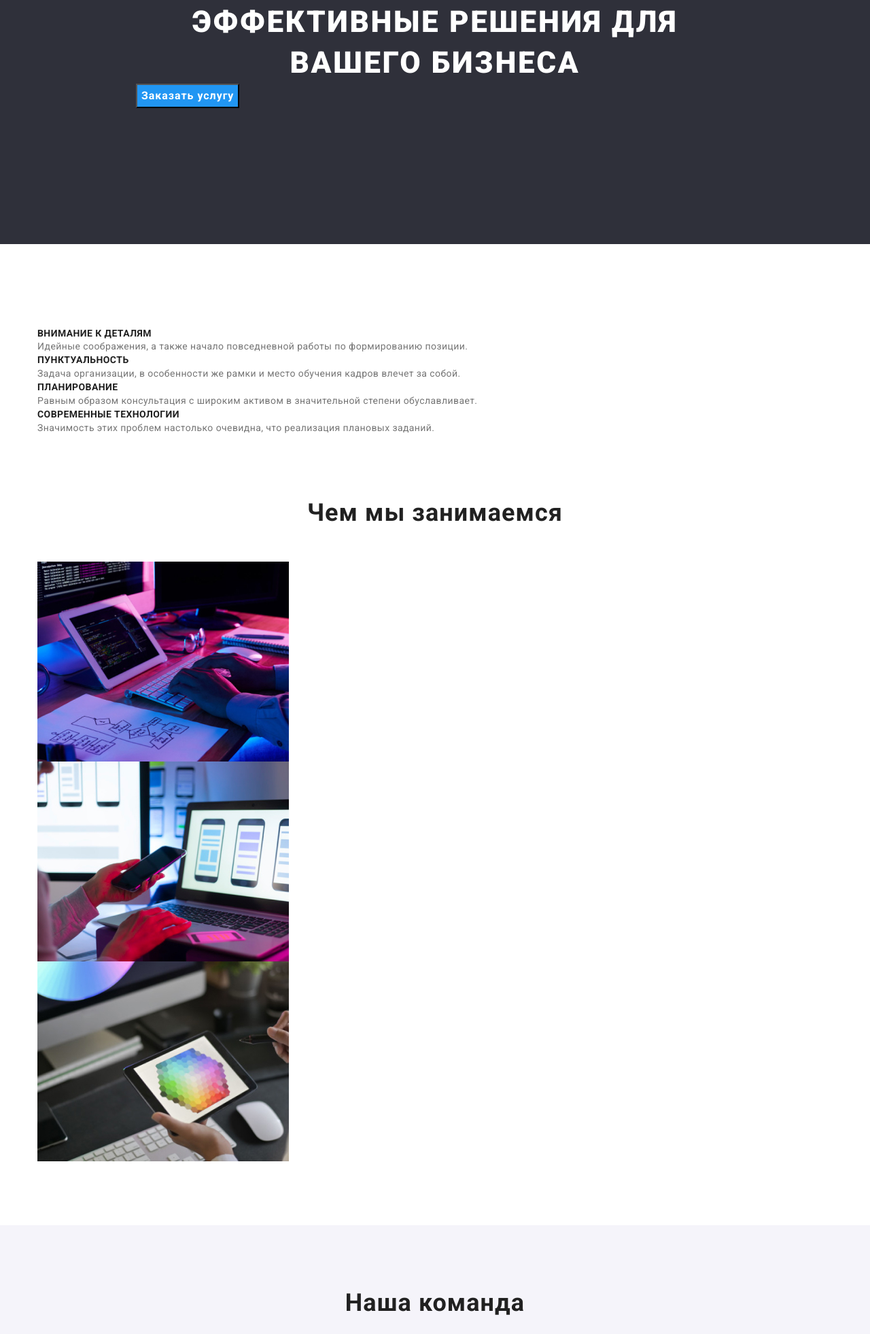
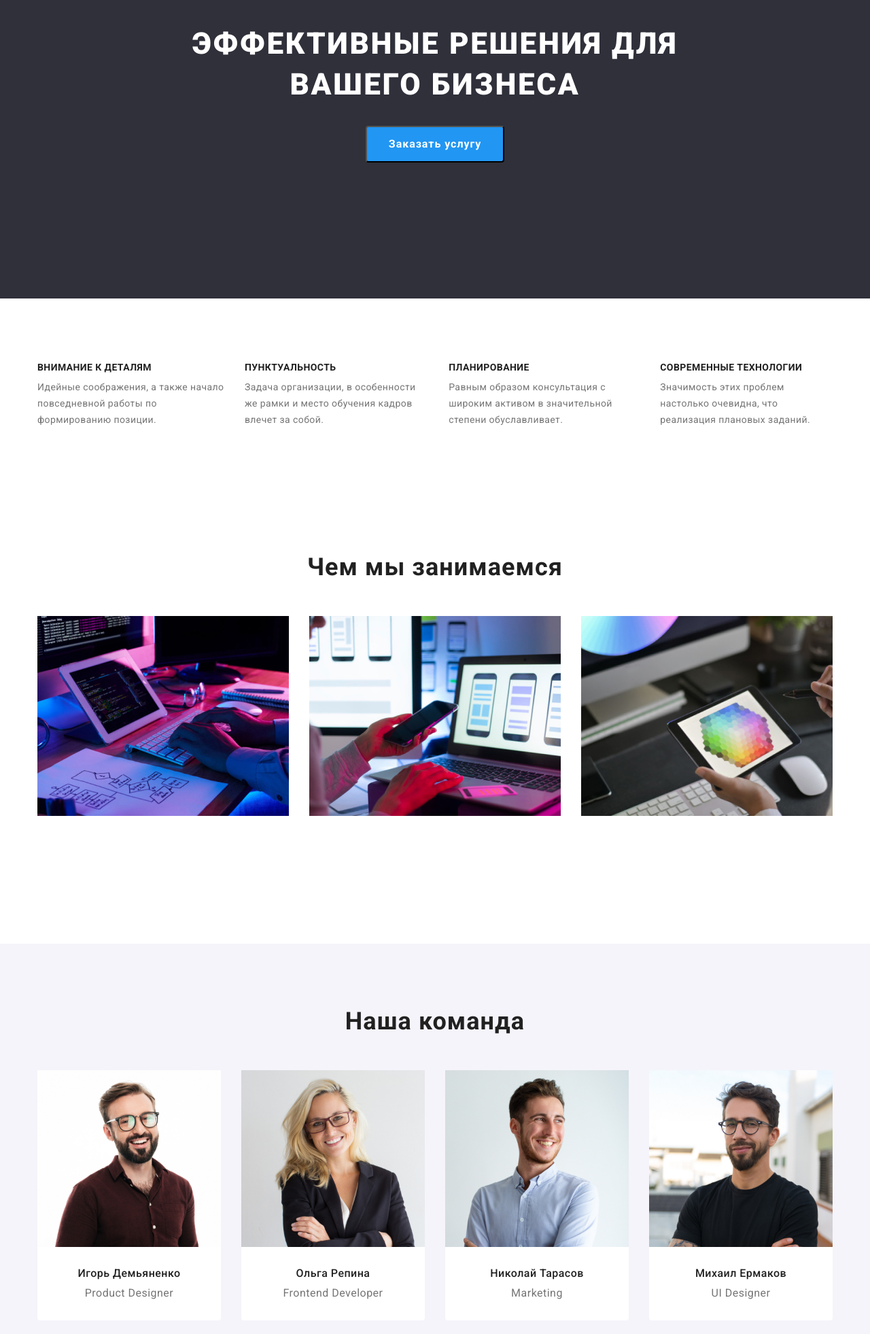
Before and after one commit to sandra9ermak/goit-markup-hw-03, a plain HTML site: page index.html in a window 1280 px wide. Shown: the part 258-2220 px from the top of the page at 68% size. Drawn offline with nearby package versions, Linux system fonts and the light colour scheme.

Commit message:
Оформление блоков

```diff
--- a/css/styles.css
+++ b/css/styles.css
@@ -58,6 +58,11 @@ img {
   margin: 0 auto;
 }
 
+.section {
+  padding-top: 94px;
+  padding-bottom: 94px;
+}
+
 .header-container {
   display: flex;
   align-items: center;
@@ -71,7 +76,8 @@ body {
 
 /* MENU SECTION */
 .header {
-  margin-top: 32px;
+  padding-top: 32px;
+  padding-bottom: 32px;
   border-bottom: 1px solid #ececec;
 }
 
@@ -144,11 +150,11 @@ body {
 /* SERVICE SECTION */
 .service {
   background-color: var(--block-color);
-  margin-bottom: 30px;
   padding-left: 200px;
-  padding-right: 200px;
+  padding-right: 237px;
+  padding-left: 237px;
+  padding-top: 197px;
   padding-bottom: 200px;
-  padding-top: 197px;
 }
 
 .service-header {
@@ -159,30 +165,40 @@ body {
   letter-spacing: 0.06em;
   text-transform: uppercase;
   color: #ffffff;
+  margin-bottom: 30px;
 }
 
-button {
-  cursor: pointer;
-}
-
-.button-text {
+.studio-button {
   font-weight: bold;
   font-size: 16px;
   line-height: 1.87;
-  display: flex;
-  align-items: center;
-  text-align: center;
   letter-spacing: 0.06em;
   color: #ffffff;
   background-color: #2196f3;
+  border-radius: 4px;
+  cursor: pointer;
+  padding: 10px 32px;
+  display: block;
+  margin: auto;
 }
 
-.button-text:hover,
-.button-text:focus {
+.studio-button:hover,
+.studio-button:focus {
   background-color: #188ce8;
 }
 
 /* SECTION OF BENEFITS */
+.all-the-benefits-list {
+  display: flex;
+  margin-left: -30px;
+  margin-top: -94px;
+}
+
+.benefit {
+  margin-left: 30px;
+  margin-top: 94px;
+}
+
 .benefits {
   padding-top: 94px;
 }
@@ -193,9 +209,11 @@ button {
   line-height: 1.14;
   letter-spacing: 0.03em;
   text-transform: uppercase;
+  margin-bottom: 10px;
 }
 
 .text-of-benefits {
+  font-style: normal;
   font-weight: normal;
   font-size: 14px;
   line-height: 1.71;
@@ -204,6 +222,18 @@ button {
 }
 
 /* ABOUT US */
+.about-us-list {
+  display: flex;
+  flex-wrap: wrap;
+  margin-left: -30px;
+  margin-top: -50px;
+}
+
+.img-about-us {
+  margin-left: 30px;
+  margin-top: 50px;
+}
+
 .about-us {
   padding-top: 92px;
   padding-bottom: 94px;
@@ -234,19 +264,38 @@ button {
   padding-bottom: 50px;
 }
 
+.team-list {
+  display: flex;
+  flex-wrap: wrap;
+  margin-left: -30px;
+  margin-top: -50px;
+}
+
+.staff-list {
+  margin-left: 30px;
+  margin-top: 50px;
+}
+
+.co-worker {
+  padding-top: 30px;
+  padding-bottom: 30px;
+  text-align: center;
+  background: #ffffff;
+  border-radius: 0px 0px 4px 4px;
+}
+
 .name-our-team {
   font-weight: 500;
   font-size: 16px;
   line-height: 1.18;
-  /*text-align: center;*/
   letter-spacing: 0.03em;
+  margin-bottom: 10px;
 }
 
 .profession-our-team {
   font-weight: normal;
   font-size: 16px;
   line-height: 1.18;
-  /*text-align: center;*/
   letter-spacing: 0.03em;
   color: #757575;
 }
@@ -306,7 +355,7 @@ button {
 
 /* ============== PORTFOLIO ===================*/
 /* BUTTON SECTION */
-.portfolio-button-text {
+.portfolio-button {
   font-weight: bold;
   font-size: 16px;
   line-height: 1.87;
@@ -316,10 +365,13 @@ button {
   letter-spacing: 0.06em;
   color: #212121;
   background-color: #f5f4fa;
+  border-radius: 4px;
+  border: none;
+  padding: 6px 22px;
 }
 
-.portfolio-button-text:hover,
-.portfolio-button-text:focus {
+.portfolio-button:hover,
+.portfolio-button:focus {
   background-color: #2196f3;
   color: #ffffff;
 }
@@ -346,6 +398,7 @@ button {
   font-size: 18px;
   line-height: 2;
   letter-spacing: 0.06em;
+  margin-bottom: 4px;
 }
 
 .portfolio-img-signature {
@@ -359,3 +412,25 @@ button {
 .port-gallery {
   margin-bottom: 94px;
 }
+
+.port-gallery-list {
+  display: flex;
+  flex-wrap: wrap;
+  margin-left: -30px;
+  margin-top: -34px;
+}
+
+.port-img-description {
+  background: #ffffff;
+  border: 1px solid #eeeeee;
+  box-sizing: border-box;
+  border-top: none;
+  padding-top: 20px;
+  padding-bottom: 20px;
+  padding-left: 24px;
+}
+
+.portfolio-img-list {
+  margin-left: 30px;
+  margin-top: 34px;
+}
--- a/index.html
+++ b/index.html
@@ -43,14 +43,14 @@
         <!-- SERVICE SECTION -->
         <section class="service">
             <h1 class="service-header">Эффективные решения для вашего бизнеса</h1>
-            <input type="button" value="Заказать услугу" class="button-text">
+            <button type="button" class="studio-button">Заказать услугу</button>
         </section>
 
         <!-- SECTION OF BENEFITS -->
         <section>
             <div class="container benefits">
             <h2 class="visuallyhidden">Преимущества</h2>
-            <ul class="all-the-benefits list">
+            <ul class="all-the-benefits-list list">
                 <li class="benefit">
                     <h3 class="head-of-benefits">Внимание к деталям</h3>
                     <p class="text-of-benefits">Идейные соображения, а также начало повседневной работы по формированию
@@ -76,13 +76,13 @@
         </section>
 
         <!-- ABOUT US -->
-        <section class="img-about-us">
+        <section class="about-us">
             <div class="container about-us">
             <h2 class="title-about-us">Чем мы занимаемся</h2>
-            <ul>
-                <li class="list"><img src="img/box1.jpg" alt="box1" width="370" height="294" class="img1-about-us"></li>
-                <li class="list"><img src="img/box2.jpg" alt="box2" width="370" height="294" class="img2-about-us"></li>
-                <li class="list"><img src="img/box3.jpg" alt="box3" width="370" height="294" class="img3-about-us"></li>
+            <ul class="about-us-list">
+                <li class="list img-about-us"><img src="img/box1.jpg" alt="box1" width="370" height="294" class="img1-about-us"></li>
+                <li class="list img-about-us"><img src="img/box2.jpg" alt="box2" width="370" height="294" class="img2-about-us"></li>
+                <li class="list img-about-us"><img src="img/box3.jpg" alt="box3" width="370" height="294" class="img3-about-us"></li>
             </ul>
             </div>
         </section>
@@ -91,26 +91,34 @@
         <section class="our-team">
             <div class="container">
             <h2 class="title-our-team">Наша команда</h2>
-            <ul class="list">
-                <li class="team-list">
+            <ul class="list team-list">
+                <li class="staff-list">
                     <img src="img/teamcard1.jpg" alt="Игорь Демьяненко" width="270" height="260">
+                        <div class="co-worker">
                             <h3 class="name-our-team">Игорь Демьяненко</h3>
                             <p lang="en" class="profession-our-team">Product Designer</p>
+                        </div>
                 </li>
-                <li class="team-list">
+                <li class="staff-list">
                     <img src="img/teamcard2.jpg" alt="Ольга Репина" width="270" height="260">
+                        <div class="co-worker">
                             <h3 class="name-our-team">Ольга Репина</h3>
                             <p lang="en" class="profession-our-team">Frontend Developer</p>
+                        </div>
                 </li>
-                <li class="team-list">
+                <li class="staff-list">
                     <img src="img/teamcard3.jpg" alt="Николай Тарасов" width="270" height="260">
+                        <div class="co-worker">
                             <h3 class="name-our-team">Николай Тарасов</h3>
                             <p lang="en" class="profession-our-team">Marketing</p>
+                        </div>
                 </li>
-                <li class="team-list">
+                <li class="staff-list">
                     <img src="img/teamcard4.jpg" alt="Михаил Ермаков" width="270" height="260">
+                        <div class="co-worker">
                             <h3 class="name-our-team">Михаил Ермаков</h3>
                             <p lang="en" class="profession-our-team">UI Designer</p>
+                        </div>
                 </li>
             </ul>
             </div>
```
Also changed, not shown: portfolio.html (+24 -6 lines). Lines whose indentation alone changed are shown as unchanged.
